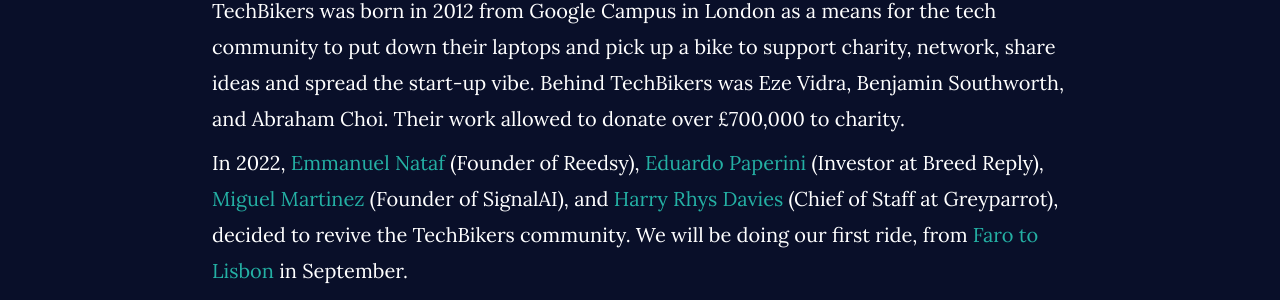
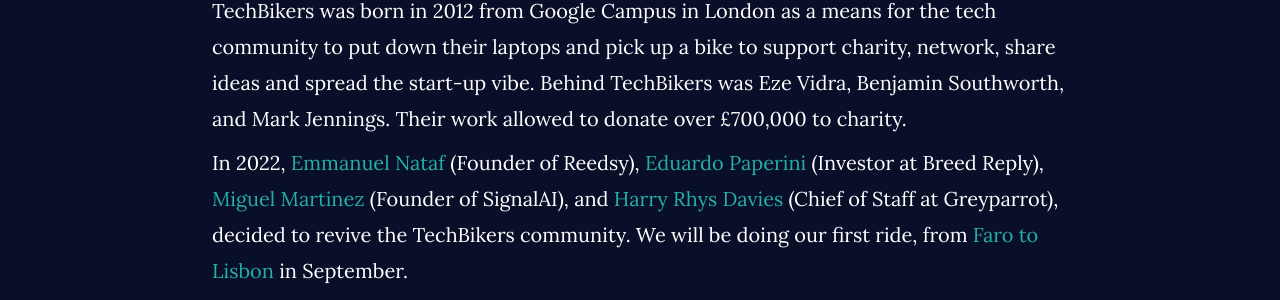
Before and after one commit to matthewcobb/techbikers, a Jekyll site: the page built from about.md, in a window 1280 px wide. Shown: the part 229-529 px from the top of the page. Built offline with Jekyll 4.4.1, drawn with Linux system fonts in a browser that asks for light colours.

Commit message:
Update from Forestry.io Emmanuel Nataf updated about.md

```diff
--- a/about.md
+++ b/about.md
@@ -3,7 +3,7 @@
 title: About
 
 ---
-TechBikers was born in 2012 from Google Campus in London as a means for the tech community to put down their laptops and pick up a bike to support charity, network, share ideas and spread the start-up vibe. Behind TechBikers was Eze Vidra, Benjamin Southworth, and Abraham Choi. Their work allowed to donate over £700,000 to charity.
+TechBikers was born in 2012 from Google Campus in London as a means for the tech community to put down their laptops and pick up a bike to support charity, network, share ideas and spread the start-up vibe. Behind TechBikers was Eze Vidra, Benjamin Southworth, and Mark Jennings. Their work allowed to donate over £700,000 to charity.
 
 In 2022, [Emmanuel Nataf](https://www.linkedin.com/in/emmanuelnataf/){:target="_blank"} (Founder of Reedsy), [Eduardo Paperini](https://www.linkedin.com/in/eduardopaperini){:target="_blank"} (Investor at Breed Reply), [Miguel Martinez](https://www.linkedin.com/in/miguelmalvarez){:target="_blank"} (Founder of SignalAI), and [Harry Rhys Davies](https://www.linkedin.com/in/harryrhysdavies){:target="_blank"} (Chief of Staff at Greyparrot), decided to revive the TechBikers community. We will be doing our first ride, from [Faro to Lisbon](/rides/faro-to-lisbon-2022) in September.
 
```
